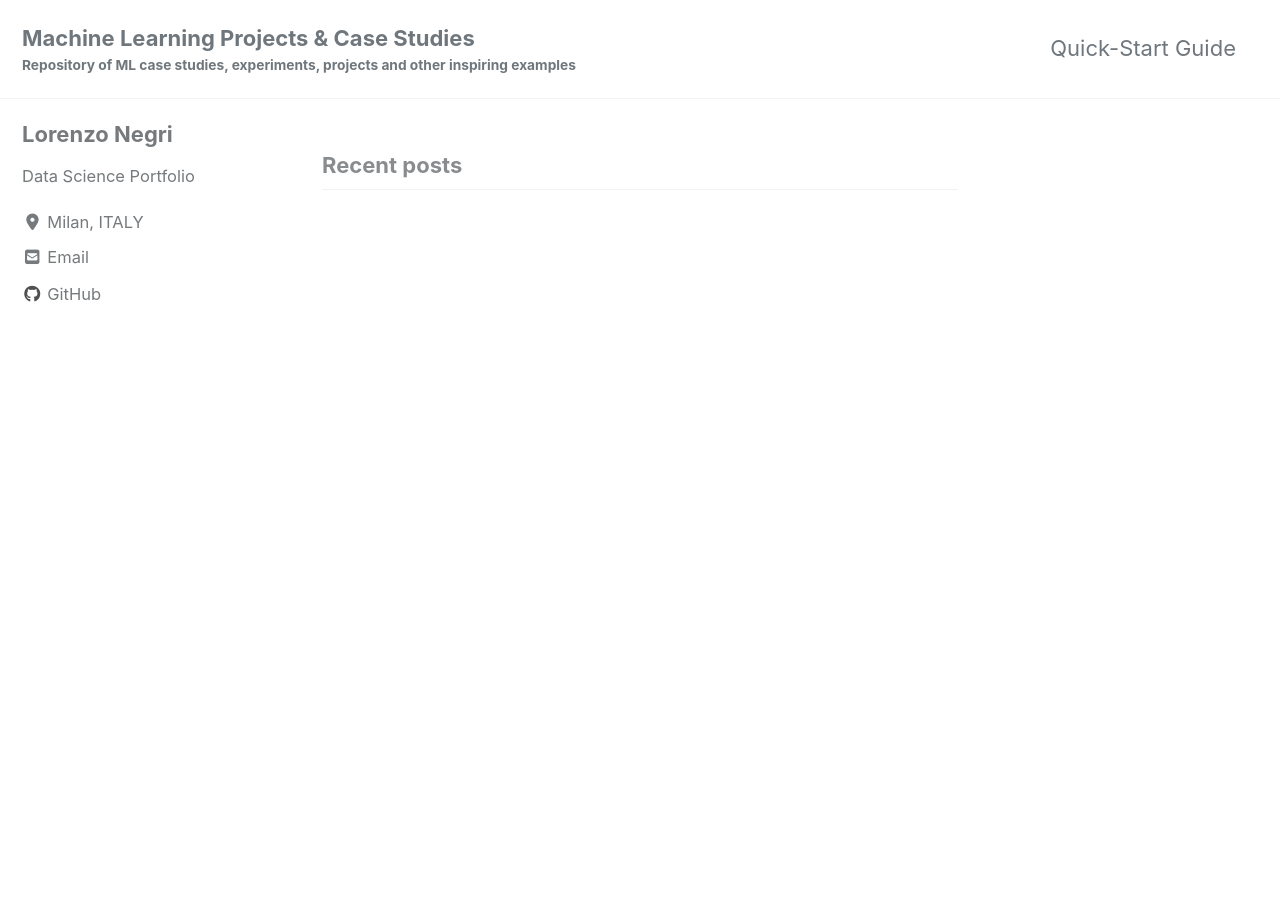
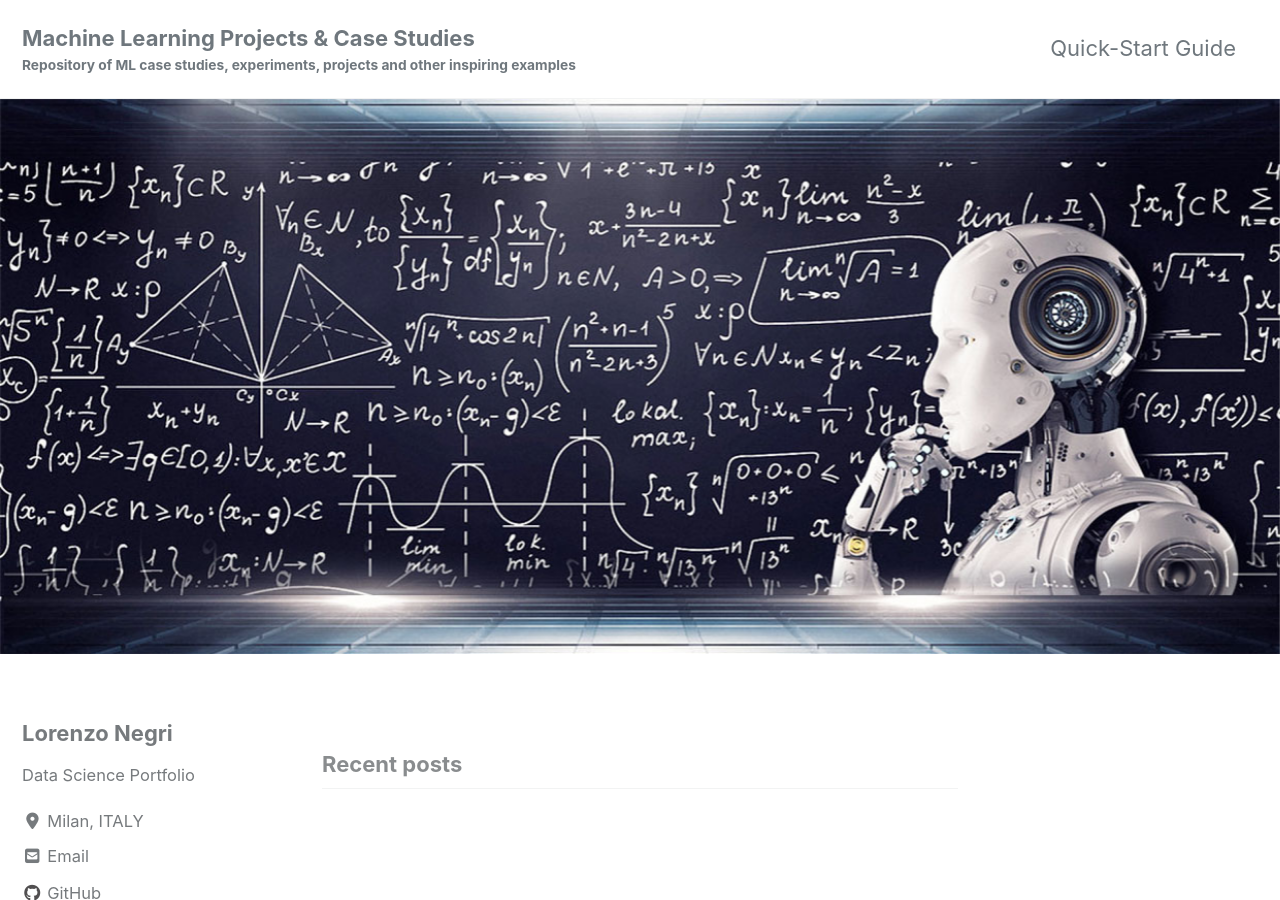
Before and after one commit to LorenzoNegri/Machine-Learning-Labs, a Jekyll site: the page built from index.html, in a window 1280 px wide and 900 px high. Built offline with Jekyll 4.4.1, drawn with Linux system fonts in a browser that asks for light colours; cached includes are drawn as plain includes; nearby versions of some CDN libraries; the list of posts is cut into pages by our own code.

Commit message:
Update index.html

```diff
--- a/index.html
+++ b/index.html
@@ -1,4 +1,6 @@
 ---
 layout: home
 author_profile: true
+header:
+   image: "/images/base_top_ML.jpg"
 ---
```
